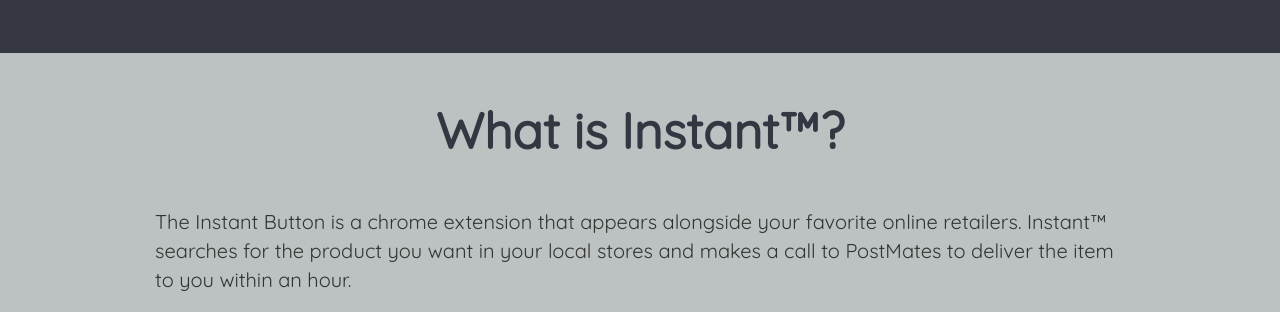
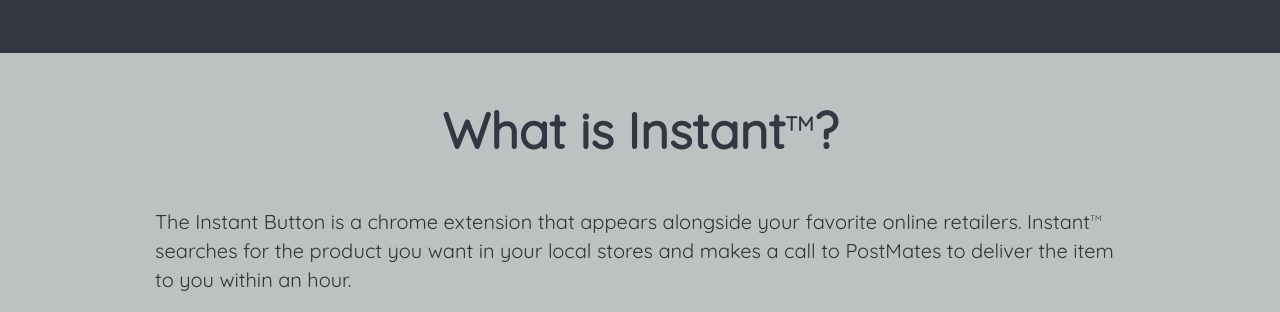
Before and after one commit to ryannorton/PennApps-Instafication-Api, a Flask app: page / in a window 1280 px wide. Shown: the part 1038-1350 px from the top of the page. Run offline with Flask 2, Linux system fonts and the light colour scheme; some libraries are stand-ins or nearby versions.

Commit message:
nicer trademark

```diff
--- a/static/css/main.css
+++ b/static/css/main.css
@@ -109,3 +109,8 @@ footer.footer p {
 	text-align: center;
 	margin: 20px;
 }
+
+span.trademark {
+	vertical-align: super;
+	font-size: .4em;
+}
--- a/templates/home.html
+++ b/templates/home.html
@@ -15,8 +15,8 @@
 	<button id="cta">Get Instant</button>
 	<img src="/static/images/Instafication.svg" id="browser">
 	<div id="how-section">
-		<h1>What is Instant™?</h1>
-		<p>The Instant Button is a chrome extension that appears alongside your favorite online retailers. Instant™ searches for the product you want in your local stores and makes a call to PostMates to deliver the item to you within an hour.</p>
+		<h1>What is Instant<span class="trademark">TM</span>?</h1>
+		<p>The Instant Button is a chrome extension that appears alongside your favorite online retailers. Instant<span class="trademark">TM</span> searches for the product you want in your local stores and makes a call to PostMates to deliver the item to you within an hour.</p>
 		<p>In short, Instant combines the convenience of online shopping with the speed of local delivery.</p>
 		<img src="/static/images/InstaficationDiagram.svg" id="howto">
 	</div>
```
